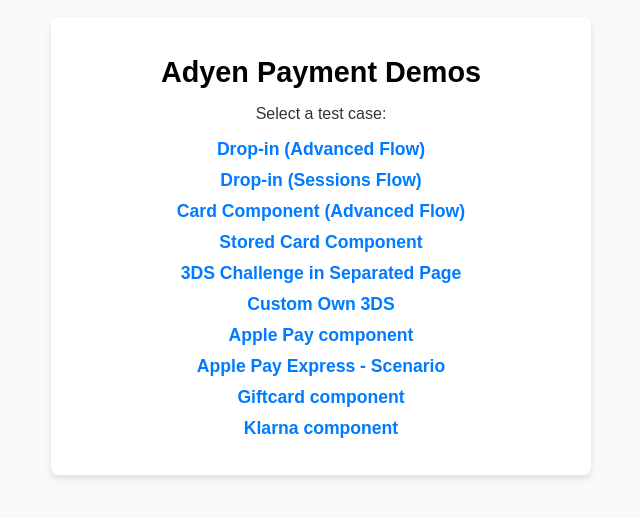
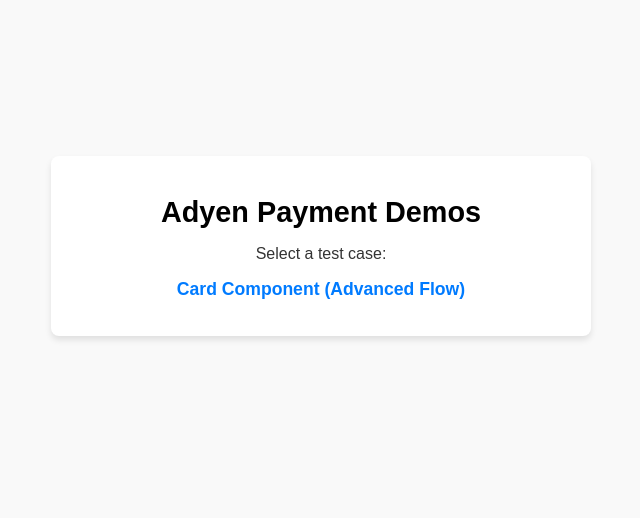
Before and after one commit to nobuyaiwao/DomesticShopperAdvice, a website: page src/index.html in a window 1280 px wide. Shown: the part 154-672 px from the top of the page, without its empty margins (319-959 px from the left). Drawn offline with Linux system fonts and the light colour scheme.

Commit message:
clean up commit

```diff
--- a/src/index.html
+++ b/src/index.html
@@ -11,16 +11,7 @@
         <h1>Adyen Payment Demos</h1>
         <p>Select a test case:</p>
         <ul class="demo-list">
-            <li><a href="/dropin-advanced/">Drop-in (Advanced Flow)</a></li>
-            <li><a href="/dropin-sessions/">Drop-in (Sessions Flow)</a></li>
             <li><a href="/card-component/">Card Component (Advanced Flow)</a></li>
-            <li><a href="/stored-card-component/">Stored Card Component</a></li>
-            <li><a href="/3ds-separate/">3DS Challenge in Separated Page</a></li>
-            <li><a href="/own-3ds/">Custom Own 3DS</a></li>
-            <li><a href="/applepay/">Apple Pay component</a></li>
-            <li><a href="/applepay-express/">Apple Pay Express - Scenario</a></li>
-            <li><a href="/giftcard/">Giftcard component</a></li>
-            <li><a href="/klarna/">Klarna component</a></li>
         </ul>
     </div>
 </body>
--- a/src/util.js
+++ b/src/util.js
@@ -18,7 +18,7 @@
 // 🔹 Generate a merchant reference
 export const generateReference = () => {
     const now = new Date();
-    return `nobuya-demo-${now.getFullYear()}-${String(now.getMonth() + 1).padStart(2, '0')}-${String(now.getDate()).padStart(2, '0')}-` +
+    return `demo-${now.getFullYear()}-${String(now.getMonth() + 1).padStart(2, '0')}-${String(now.getDate()).padStart(2, '0')}-` +
            `${String(now.getHours()).padStart(2, '0')}:${String(now.getMinutes()).padStart(2, '0')}:${String(now.getSeconds()).padStart(2, '0')}`;
 };
 
```
Also changed, not shown: src/card-component/index.html (+1 -1 lines).
